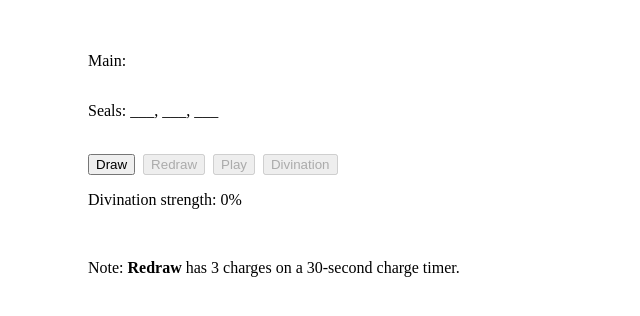
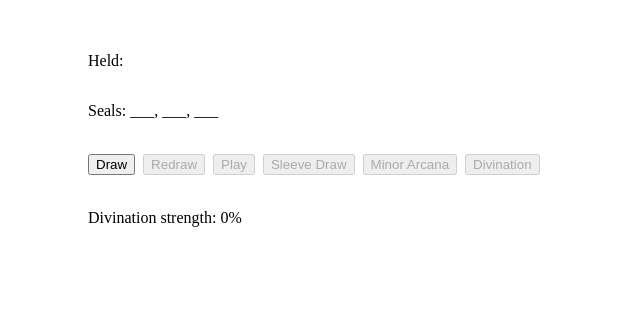
Before and after one commit to Celeo/AST_new_cards, a React app: page / in a window 1280 px wide. Shown: the part 104-420 px from the top of the page, without its empty margins (0-640 px from the left). Built offline with nearby package versions, Linux system fonts and the light colour scheme.

Commit message:
Refactoring

```diff
--- a/src/index.css
+++ b/src/index.css
@@ -1,6 +1,7 @@
 .content {
     margin-left: 5rem;
     margin-top: 4rem;
+    width: 50%;
 }
 
 button {
@@ -21,3 +22,12 @@ button {
     float: right;
     margin-left: 1rem;
 }
+
+.button-row {
+    display: flex;
+}
+
+.skill-button {
+    display: flex;
+    margin: auto;
+}
--- a/src/index.js
+++ b/src/index.js
@@ -1,5 +1,6 @@
-import React, { useState } from 'react'
+import React from 'react'
 import ReactDOM from 'react-dom'
+import PropTypes from 'prop-types'
 
 import './index.css'
 
@@ -72,88 +73,166 @@ const getRandomCard = () => {
   return CARDS[Math.floor(Math.random() * Math.floor(6))]
 }
 
-const Controls = () => {
-  const [main, setMain] = useState(EMPTY_CARD)
-  const [seals, setSeals] = useState([EMPTY, EMPTY, EMPTY])
+class SkillButton extends React.Component {
+  constructor (props) {
+    super(props)
+    this.state = {
+      cooldown: 0,
+      timerRef: null,
+      charges: props.maxCharges || 0
+    }
+    this.onClick = this.onClick.bind(this)
+  }
 
-  const draw = () => {
-    setMain(getRandomCard())
+  onClick () {
+    if (this.props.cooldown) {
+      this.setState({ cooldown: this.props.cooldown })
+      const timerRef = setInterval(() => {
+        if (this.state.cooldown === 0) {
+          clearInterval(this.state.timerRef)
+          return
         }
-  const redraw = () => {
-    let nextCard = main
-    while (nextCard === main) {
+        this.setState({ cooldown: this.state.cooldown - 1 })
+      }, 1000)
+      this.setState({ timerRef })
+    }
+    this.props.onClick()
+  }
+
+  render () {
+    return (
+      <button
+        onClick={ this.onClick }
+        disabled={ this.props.disabled() || this.state.cooldown > 0 }
+      >
+        { this.props.text }{ this.state.cooldown > 0 ? ' (' + this.state.cooldown + 's)' : null }
+      </button>
+    )
+  }
+}
+
+SkillButton.propTypes = {
+  onClick: PropTypes.func.isRequired,
+  disabled: PropTypes.func.isRequired,
+  text: PropTypes.string.isRequired,
+  cooldown: PropTypes.number.isRequired,
+  maxCharges: PropTypes.number
+}
+
+const CardStatus = (props) => {
+  return (
+    <div>
+      <div className="clearfix">
+        <p className="float-left">Held:</p>
+        {
+          props.held !== EMPTY_CARD
+            ? (
+              <div className="float-right">
+                <img src={props.held.image} />
+                <span> <strong>The { props.held.name }</strong>
+                  { ': ' + (props.held.forMelee ? '6% dmg up for melee, 3% for ranged' : '6% dmg up for ranged, 3% for melee') + '; ' + props.held.seal + ' seal' }
+                </span>
+              </div>
+            )
+            : null
+        }
+      </div>
+      <p>Seals: <span>{ props.seals.join(', ') }</span></p>
+    </div>
+  )
+}
+
+CardStatus.propTypes = {
+  held: PropTypes.object.isRequired,
+  seals: PropTypes.array.isRequired
+}
+
+class Controls extends React.Component {
+  constructor (props) {
+    super(props)
+    this.state = {
+      held: EMPTY_CARD,
+      seals: [EMPTY, EMPTY, EMPTY]
+    }
+    this.draw = this.draw.bind(this)
+    this.redraw = this.redraw.bind(this)
+    this.play = this.play.bind(this)
+    this.divination = this.divination.bind(this)
+    this.divinationEnabled = this.divinationEnabled.bind(this)
+    this.divinationStrength = this.divinationStrength.bind(this)
+  }
+
+  draw () {
+    this.setState({ held: getRandomCard() })
+  }
+
+  redraw () {
+    let nextCard = this.state.held
+    while (nextCard === this.state.held) {
       nextCard = getRandomCard()
     }
-    setMain(nextCard)
+    this.setState({ held: nextCard })
   }
-  const play = () => {
-    const nextSeals = seals
-    nextSeals.push(main.seal)
+
+  play () {
+    const nextSeals = this.state.seals
+    nextSeals.push(this.state.held.seal)
     if (nextSeals.length > 3) {
       nextSeals.shift()
     }
-    setSeals(nextSeals)
-    setMain(EMPTY_CARD)
+    this.setState({
+      seals: nextSeals,
+      held: EMPTY_CARD
+    })
   }
-  const divination = () => {
-    setSeals([EMPTY, EMPTY, EMPTY])
+
+  divination () {
+    this.setState({ seals: [EMPTY, EMPTY, EMPTY] })
   }
-  const divinationEnabled = () => {
+
+  divinationEnabled () {
     let count = 0
-    for (let seal of seals) {
+    for (let seal of this.state.seals) {
       if (seal !== EMPTY) {
         count++
       }
     }
     return count > 1
   }
-  const divinationStrength = () => {
-    let nonEmptySeals = seals.filter(s => s !== EMPTY)
+
+  divinationStrength () {
+    let nonEmptySeals = this.state.seals.filter(s => s !== EMPTY)
     if (nonEmptySeals.length !== 3) {
       return 0
     }
     const uniqueSize = new Set(nonEmptySeals).size
-    if (uniqueSize === 1 || uniqueSize === 2) {
+    if (uniqueSize <= 2) {
       return 3
     }
-    if (uniqueSize === 3) {
     return 6
   }
-    return 0
-  }
 
+  render () {
     return (
       <div>
-      <div className="clearfix">
-        <p className="float-left">Main:</p>
-        {
-          main !== EMPTY_CARD
-            ? (
-              <div className="float-right">
-                <img src={main.image} />
-                <span> <strong>The { main.name }</strong>
-                  { ': ' + (main.forMelee ? '6% dmg up for melee, 3% for ranged' : '6% dmg up for ranged, 3% for melee') + '; ' + main.seal + ' seal' }
-                </span>
+        <CardStatus held={this.state.held} seals={this.state.seals} />
+        <br />
+        <div className="button-row">
+          <SkillButton className="skill-button" onClick={this.draw} disabled={() => this.state.held !== EMPTY_CARD} text="Draw" cooldown={30} />
+          <SkillButton className="skill-button" onClick={this.redraw} disabled={() => this.state.held === EMPTY_CARD} text="Redraw" cooldown={30} maxCharges={3} />
+          <SkillButton className="skill-button" onClick={this.play} disabled={() => this.state.held === EMPTY_CARD} text="Play" cooldown={0} />
+          <SkillButton className="skill-button" onClick={() => {}} disabled={() => true} text="Sleeve Draw" cooldown={180} />
+          <SkillButton className="skill-button" onClick={() => {}} disabled={() => true} text="Minor Arcana" cooldown={1} />
+          <SkillButton className="skill-button" onClick={this.divination} disabled={() => !this.divinationEnabled()} text="Divination" cooldown={180} />
         </div>
-            )
-            : null
-        }
-      </div>
-      <p>Seals: <span>{ seals.join(', ') }</span></p>
         <br />
-      <button onClick={draw} disabled={main !== EMPTY_CARD}>Draw</button>
-      <button onClick={redraw} disabled={main === EMPTY_CARD}>Redraw</button>
-      <button onClick={play} disabled={main === EMPTY_CARD}>Play</button>
-      <button onClick={divination} disabled={!divinationEnabled()}>Divination</button>
-      <br />
-      <p>Divination strength: { divinationStrength() + '%' }</p>
-      <br />
-      <p>Note: <strong>Redraw</strong> has 3 charges on a 30-second charge timer.</p>
+        <p>Divination strength: { this.divinationStrength() + '%' }</p>
       </div>
     )
   }
+}
 
-// TODO Minor Arcana
+Controls.propTypes = {}
 
 const Index = () => {
   return (
```
Lines whose indentation alone changed are shown as unchanged.
